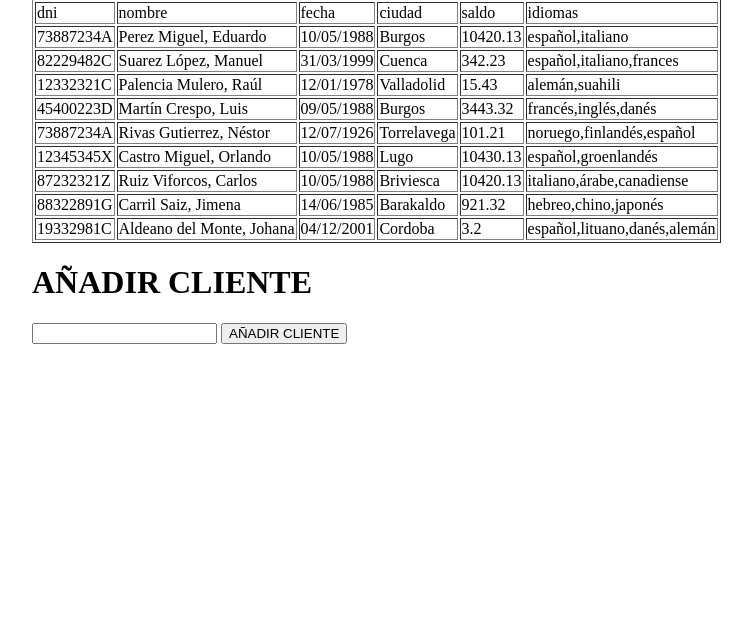
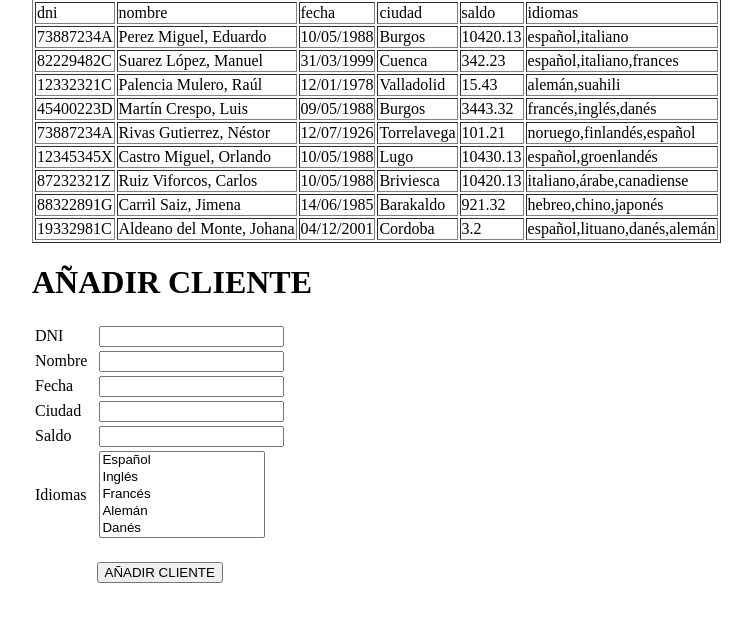
Before and after one commit to edu1988/DAW2-PHP, a PHP site: page /form_clientes.php in a window 1280 px wide. Shown: the part 39-661 px from the top of the page, without its empty margins (6-758 px from the left). Run offline with PHP 8.4, Linux system fonts and the light colour scheme.

Commit message:
Update form_clientes.php

```diff
--- a/formularios/form_clientes.php
+++ b/formularios/form_clientes.php
@@ -14,16 +14,34 @@
 <body>
 
     <?php
+        //INCLUDES NECESARIOS
+        include "../ejercicio_lista/arrayclientes.php";
+        include "../funciones/mostrar_arrays.php";
+
         //PROCESAR DATOS
         if(isset($_POST["enviar"])){
-            $nombre = $_POST["nombre"];
-            echo $nombre;
-        }
+            //Extraemos variables
+            $dni=$_POST["dni"];
+            $nombre=$_POST["nombre"];
+            $fecha=$_POST["fecha"];
+            $ciudad=$_POST["ciudad"];
+            $saldo=$_POST["saldo"];
+            $idiomas=$_POST["idiomas"];
+
+            //Construimos el string con los idiomas especificados
+            $cadenaIdiomas="";
+            for($i=0;$i<count($idiomas);$i++){
+                $cadenaIdiomas .= $idiomas[$i] . ",";
+            }
+
+            //Añadimos el cliente al array
+            $clientes[]=array("dni"=>$dni,"nombre"=>$nombre,"fecha"=>$fecha,
+                              "ciudad"=>$ciudad, "saldo"=>$saldo, "idiomas"=>$cadenaIdiomas);
 
 
+            }
+
         //MOSTRAMOS LA TABLA
-        include "../ejercicio_lista/arrayclientes.php";
-        include "../funciones/mostrar_arrays.php";
         verTabla($clientes);
 
     ?>
@@ -31,8 +49,47 @@
 
     <h1>AÑADIR CLIENTE</h1>
     <form method="post" action="">
-        <input type="text" name="nombre"/>
-        <input type="submit" name="enviar" value="AÑADIR CLIENTE"/>
+
+        <table>
+            <tr>
+                <td><label for="dni">DNI&nbsp;&nbsp;</label></td>
+                <td><input type="text" name="dni" id="dni"/><br></td>
+            </tr>
+            <tr>
+                <td><label for="nombre">Nombre&nbsp;&nbsp;</label></td>
+                <td><input type="text" name="nombre" id="nombre"/></td>
+            </tr>
+            <tr>
+                <td><label for="fecha">Fecha&nbsp;&nbsp;</label></td>
+                <td><input type="text" name="fecha" id="fecha"/><br></td>
+            </tr>
+            <tr>
+                <td><label for="ciudad">Ciudad&nbsp;&nbsp;</label></td>
+                <td><input type="text" name="ciudad" id="ciudad"/><br></td>
+            </tr>
+            <tr>
+                <td><label for="saldo">Saldo&nbsp;&nbsp;</label></td>
+                <td><input type="text" name="saldo" id="saldo"/><br></td>
+            </tr>
+            <tr>
+                <td><label for="idioma">Idiomas</label></td>
+                <td>
+                    <select name="idiomas[]" id="idiomas" size="5" multiple="multiple"
+                            style="width:166px">
+                        <option value="español">Español</option>
+                        <option value="inglés">Inglés</option>
+                        <option value="francés">Francés</option>
+                        <option value="alemán">Alemán</option>
+                        <option value="danés">Danés</option>
+                    </select>
+                </td>
+            </tr>
+            <tr><td style="text-align:center; padding:20px;" colspan="2">
+                <input type="submit" name="enviar" value="AÑADIR CLIENTE"/>
+            </td></tr>
+        </table>
+
+        <br>
     </form>
 
 
```
